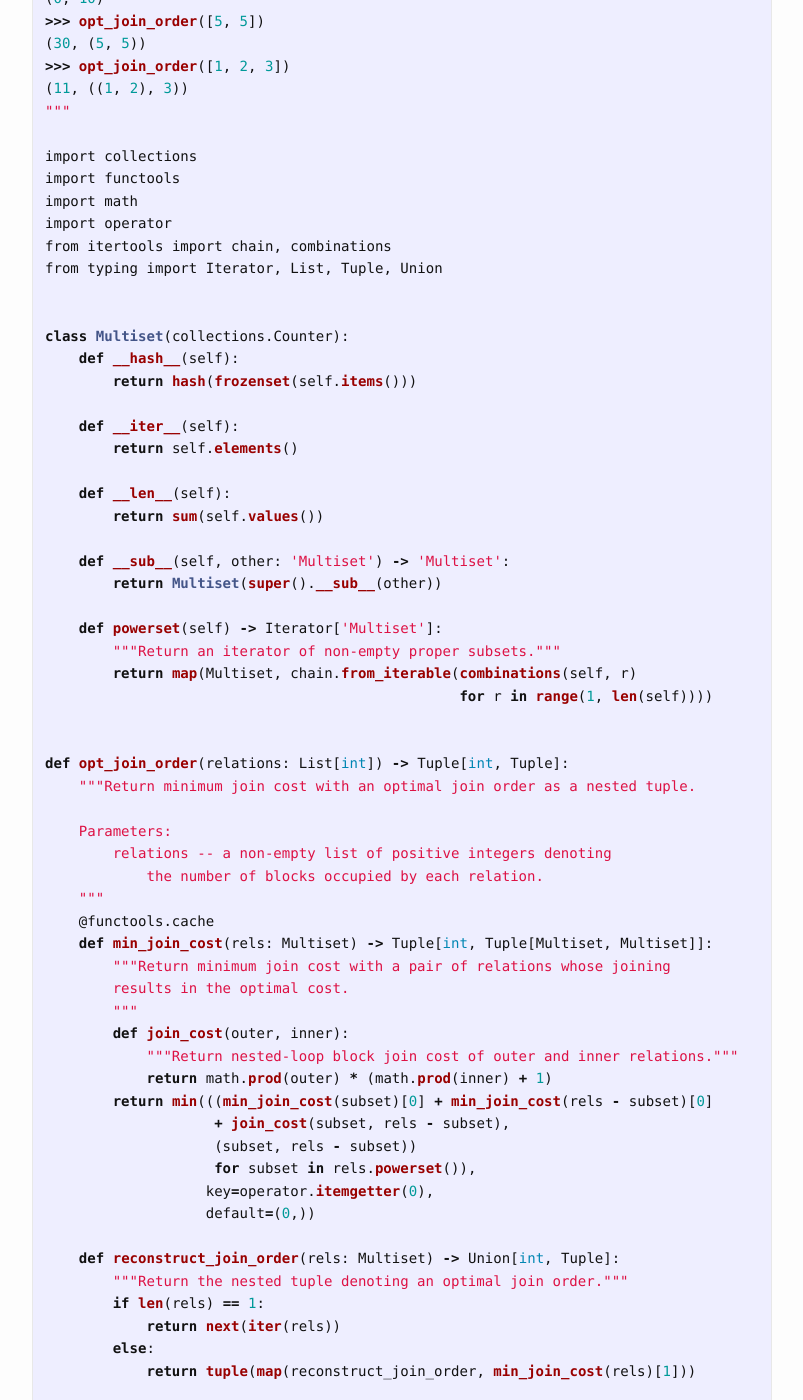
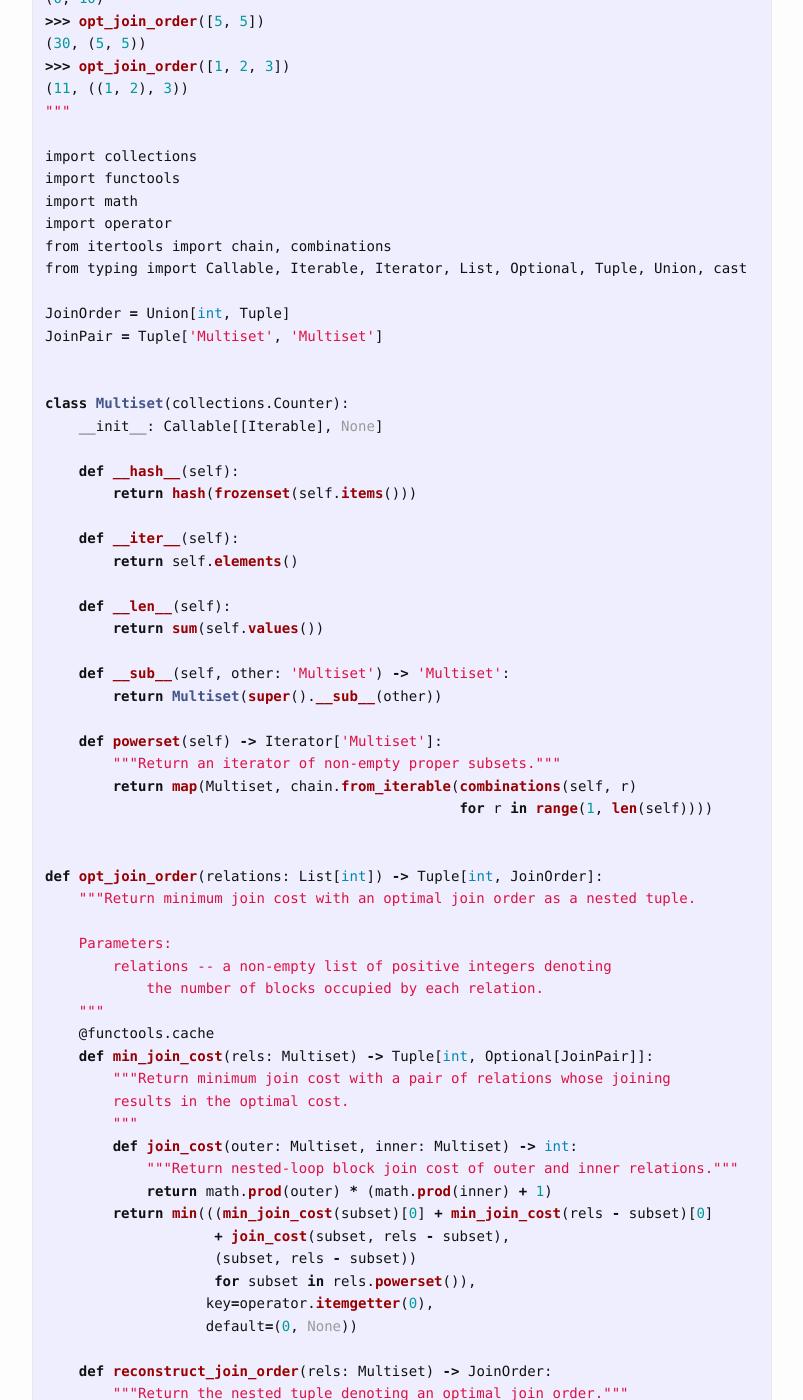
Before and after one commit to maristie/maristie.github.io, a Jekyll site: the page built from _posts/2021-07-21-Deciding-Join-Order-in-Database-Systems.md, in a window 1280 px wide and 1400 px high, scrolled down 8090 px. Shown: the whole window, without its empty margins (238-1041 px from the left). Built offline with Jekyll 4.4.1, drawn with Linux system fonts in a browser that asks for light colours.

Commit message:
Refactor type hints

```diff
--- a/_posts/2021-07-21-Deciding-Join-Order-in-Database-Systems.md
+++ b/_posts/2021-07-21-Deciding-Join-Order-in-Database-Systems.md
@@ -243,10 +243,15 @@ import functools
 import math
 import operator
 from itertools import chain, combinations
-from typing import Iterator, List, Tuple, Union
+from typing import Callable, Iterable, Iterator, List, Optional, Tuple, Union, cast
+
+JoinOrder = Union[int, Tuple]
+JoinPair = Tuple['Multiset', 'Multiset']
 
 
 class Multiset(collections.Counter):
+    __init__: Callable[[Iterable], None]
+
     def __hash__(self):
         return hash(frozenset(self.items()))
 
@@ -265,7 +270,7 @@ class Multiset(collections.Counter):
                                                  for r in range(1, len(self))))
 
 
-def opt_join_order(relations: List[int]) -> Tuple[int, Tuple]:
+def opt_join_order(relations: List[int]) -> Tuple[int, JoinOrder]:
     """Return minimum join cost with an optimal join order as a nested tuple.
 
     Parameters:
@@ -273,11 +278,11 @@ def opt_join_order(relations: List[int]) -> Tuple[int, Tuple]:
             the number of blocks occupied by each relation.
     """
     @functools.cache
-    def min_join_cost(rels: Multiset) -> Tuple[int, Tuple[Multiset, Multiset]]:
+    def min_join_cost(rels: Multiset) -> Tuple[int, Optional[JoinPair]]:
         """Return minimum join cost with a pair of relations whose joining
         results in the optimal cost.
         """
-        def join_cost(outer, inner):
+        def join_cost(outer: Multiset, inner: Multiset) -> int:
             """Return nested-loop block join cost of outer and inner relations."""
             return math.prod(outer) * (math.prod(inner) + 1)
         return min(((min_join_cost(subset)[0] + min_join_cost(rels - subset)[0]
@@ -285,14 +290,14 @@ def opt_join_order(relations: List[int]) -> Tuple[int, Tuple]:
                     (subset, rels - subset))
                     for subset in rels.powerset()),
                    key=operator.itemgetter(0),
-                   default=(0,))
+                   default=(0, None))
 
-    def reconstruct_join_order(rels: Multiset) -> Union[int, Tuple]:
+    def reconstruct_join_order(rels: Multiset) -> JoinOrder:
         """Return the nested tuple denoting an optimal join order."""
         if len(rels) == 1:
             return next(iter(rels))
         else:
-            return tuple(map(reconstruct_join_order, min_join_cost(rels)[1]))
+            return tuple(map(reconstruct_join_order, cast(JoinPair, min_join_cost(rels)[1])))
 
     return (min_join_cost(Multiset(relations))[0],
             reconstruct_join_order(Multiset(relations)))
```
